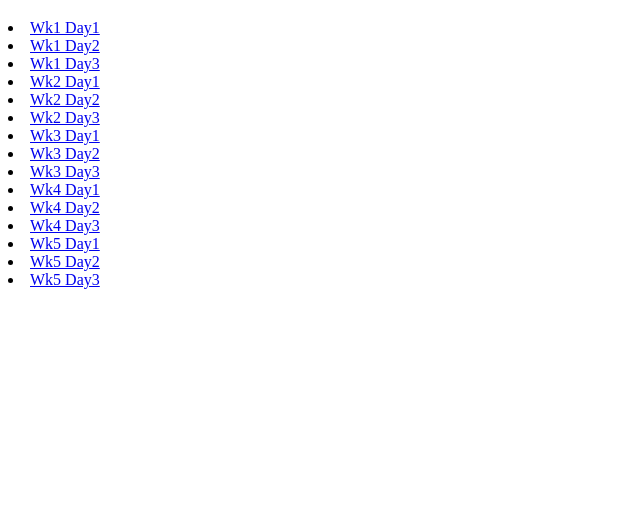
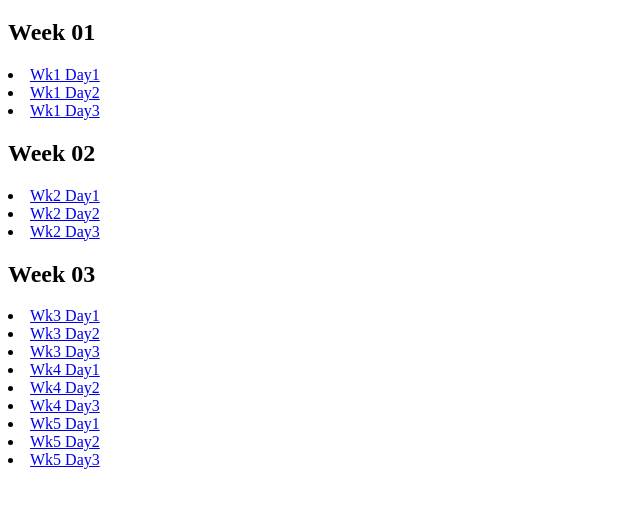
Before and after one commit to BroClements/CSE-280-Discrete-Mathmatics, a plain HTML site: page index.html in a window 1280 px wide. Shown: the part 61-568 px from the top of the page, without its empty margins (0-640 px from the left). Drawn offline with Linux system fonts and the light colour scheme.

Commit message:
Slide Updates Win 2024

```diff
--- a/index.html
+++ b/index.html
@@ -7,13 +7,16 @@
 
 <body>
 <h1>CSE 280 Discrete Mathmatics</h1>
+<h2> Week 01</h2>
 	<li> <a href="CSE280Wk1Day1.pptx"> Wk1 Day1</a></li>
 	<li> <a href="CSE280Wk1Day2.pptx"> Wk1 Day2</a></li>
 	<li> <a href="CSE280Wk1Day3.pptx"> Wk1 Day3</a></li>
+<h2> Week 02</h2>
 	<li> <a href="CSE280Wk2Day1.pptx"> Wk2 Day1</a></li>
 	<li> <a href="CSE280Wk2Day2.pptx"> Wk2 Day2</a></li>
 	<li> <a href="CSE280Wk2Day3.pptx"> Wk2 Day3</a></li>
-	<li> <a href="CSE280Wk3Day1.pptx"> Wk3 Day1</a></li>
+<h2> Week 03 </h2>
+	<li> <a href="CSE280Wk03Day1.pptx"> Wk3 Day1</a></li>
 	<li> <a href="CSE280Wk3Day2.pptx"> Wk3 Day2</a></li>
 	<li> <a href="CSE280Wk3Day3.pptx"> Wk3 Day3</a></li>
 	<li> <a href="CSE280Wk04Day1.pptx"> Wk4 Day1</a></li>
```
Also changed, not shown: 6 other files.
